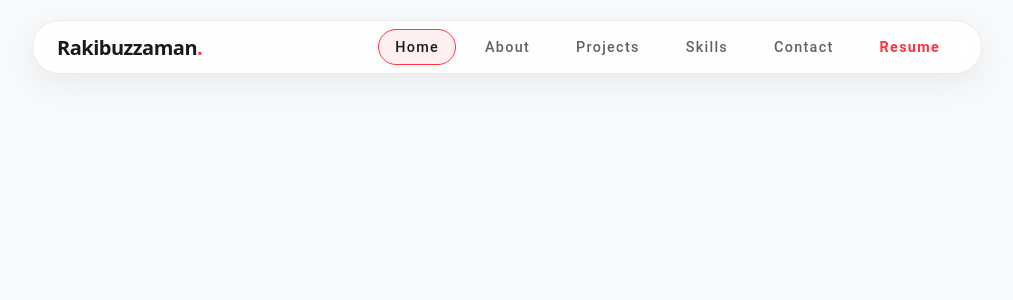
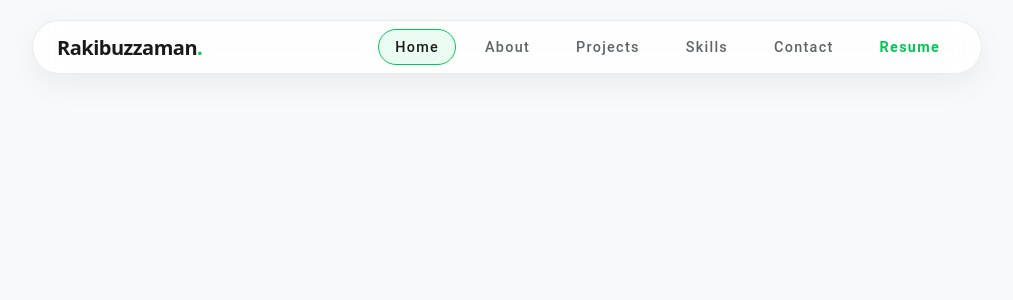
Before and after one commit to MMRakibuzzaman/MMRakibuzzaman.github.io, an Angular app: page / in a window 1280 px wide. Shown: the top 300 px of the page, without its empty margins (133-1146 px from the left). Built offline with nearby package versions, Linux system fonts and the light colour scheme.

Commit message:
Change accent theme color from red to vibrant green

```diff
--- a/src/styles.css
+++ b/src/styles.css
@@ -8,8 +8,8 @@
   --text-secondary: #5f6368;
   --navbar-bg: rgba(255, 255, 255, 0.85);
   --navbar-border: rgba(0, 0, 0, 0.08);
-  --accent-color: #ff3344;
-  --active-bg: rgba(255, 51, 68, 0.08);
+  --accent-color: #00c853;
+  --active-bg: rgba(0, 200, 83, 0.08);
   --hover-bg: rgba(0, 0, 0, 0.04);
   --shadow-color: rgba(0, 0, 0, 0.06);
   --logo-color: #1a1a1a;
@@ -23,8 +23,8 @@
     --text-secondary: #8f9296;
     --navbar-bg: rgba(18, 18, 18, 0.75);
     --navbar-border: rgba(255, 255, 255, 0.08);
-    --accent-color: #ff3344;
-    --active-bg: rgba(255, 51, 68, 0.12);
+    --accent-color: #00c853;
+    --active-bg: rgba(0, 200, 83, 0.12);
     --hover-bg: rgba(255, 255, 255, 0.05);
     --shadow-color: rgba(0, 0, 0, 0.4);
     --logo-color: #ffffff;
```
